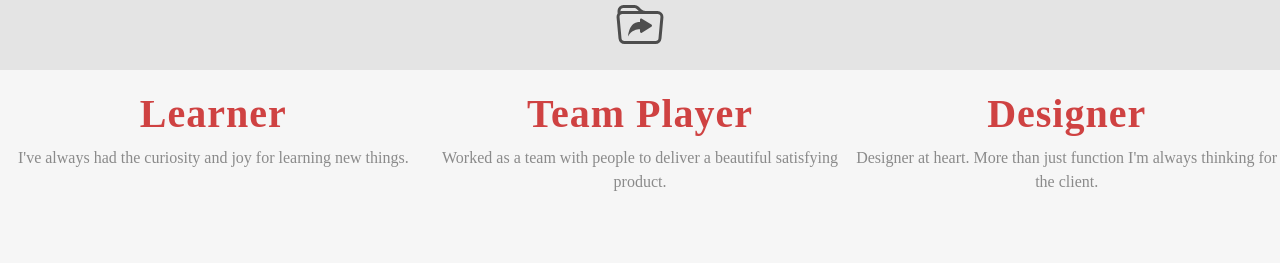
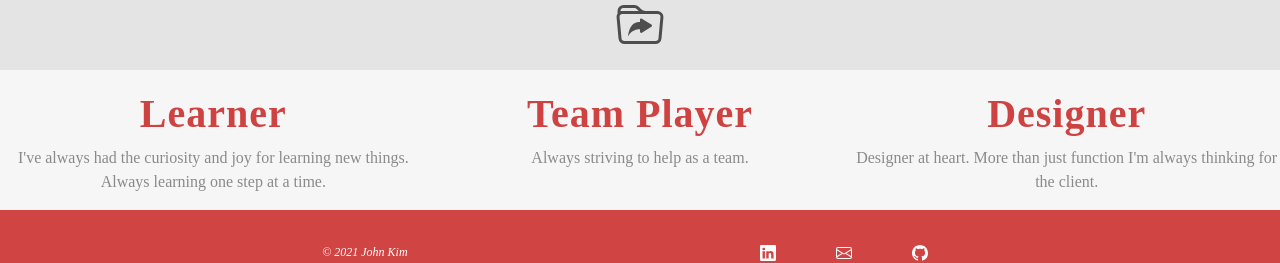
Before and after one commit to johnhkim124/john-kim-portfolio-, a React (Create React App) app: page /about in a window 1280 px wide. Shown: the part 878-1141 px from the top of the page. Built offline with nearby package versions, Linux system fonts and the light colour scheme.

Commit message:
changed some about me

```diff
--- a/src/screens/about/About.css
+++ b/src/screens/about/About.css
@@ -78,7 +78,7 @@
   width: 100%;
   height: 100%;
   text-align: center;
-  margin-bottom: 100px;
+
 }
 
 .soft-skills-div h1 {
--- a/src/screens/about/About.jsx
+++ b/src/screens/about/About.jsx
@@ -49,13 +49,12 @@ const About = () => {
       <div className="soft-skills-container">
         <div className="soft-skills-div">
           <h1>Learner</h1>
-          <p>I've always had the curiosity and joy for learning new things.</p>
+          <p>I've always had the curiosity and joy for learning new things. Always learning one step at a time.</p>
         </div>
         <div className="soft-skills-div">
           <h1>Team Player</h1>
           <p>
-            Worked as a team with people to deliver a beautiful satisfying
-            product.
+            Always striving to help as a team.
           </p>
         </div>
         <div className="soft-skills-div">
```
